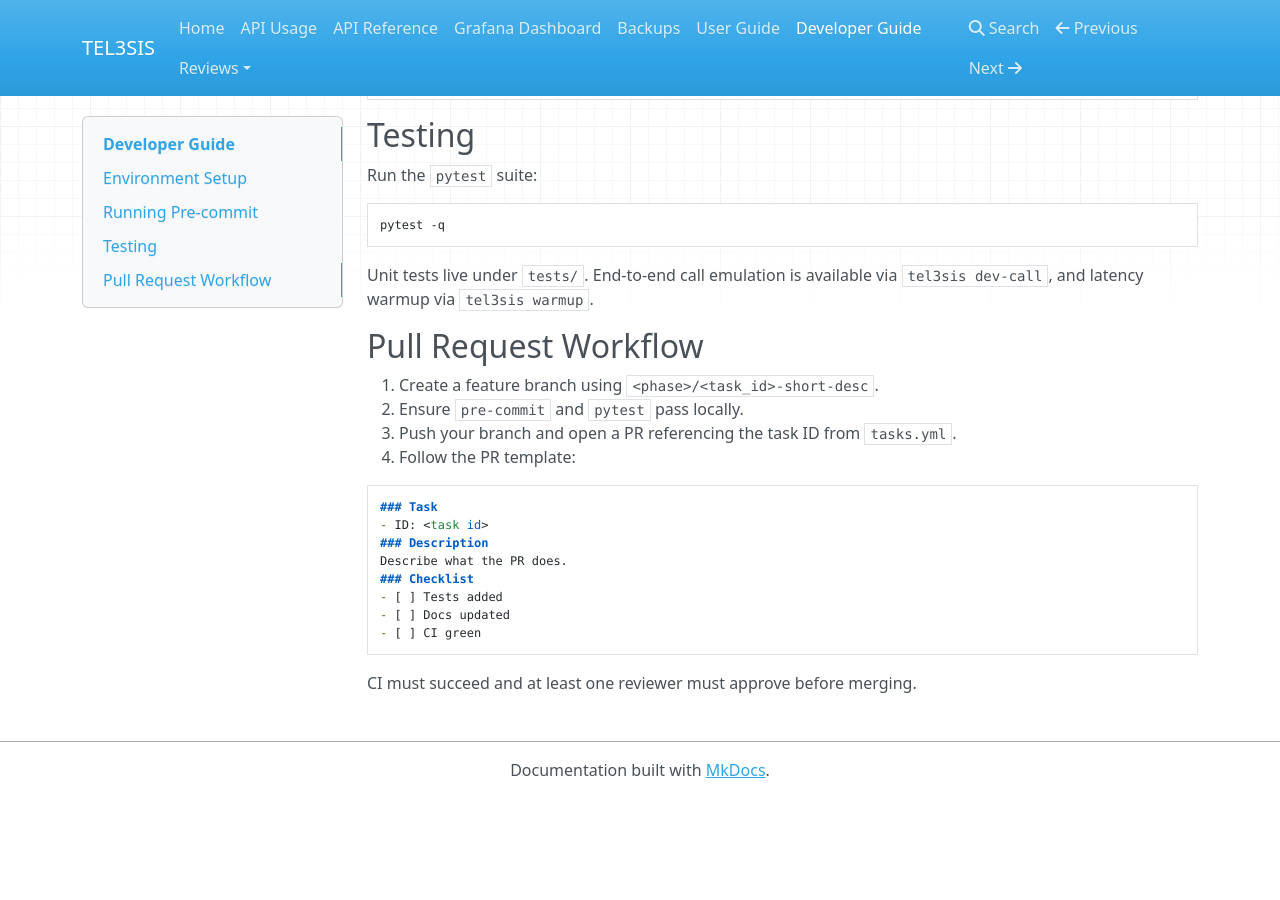
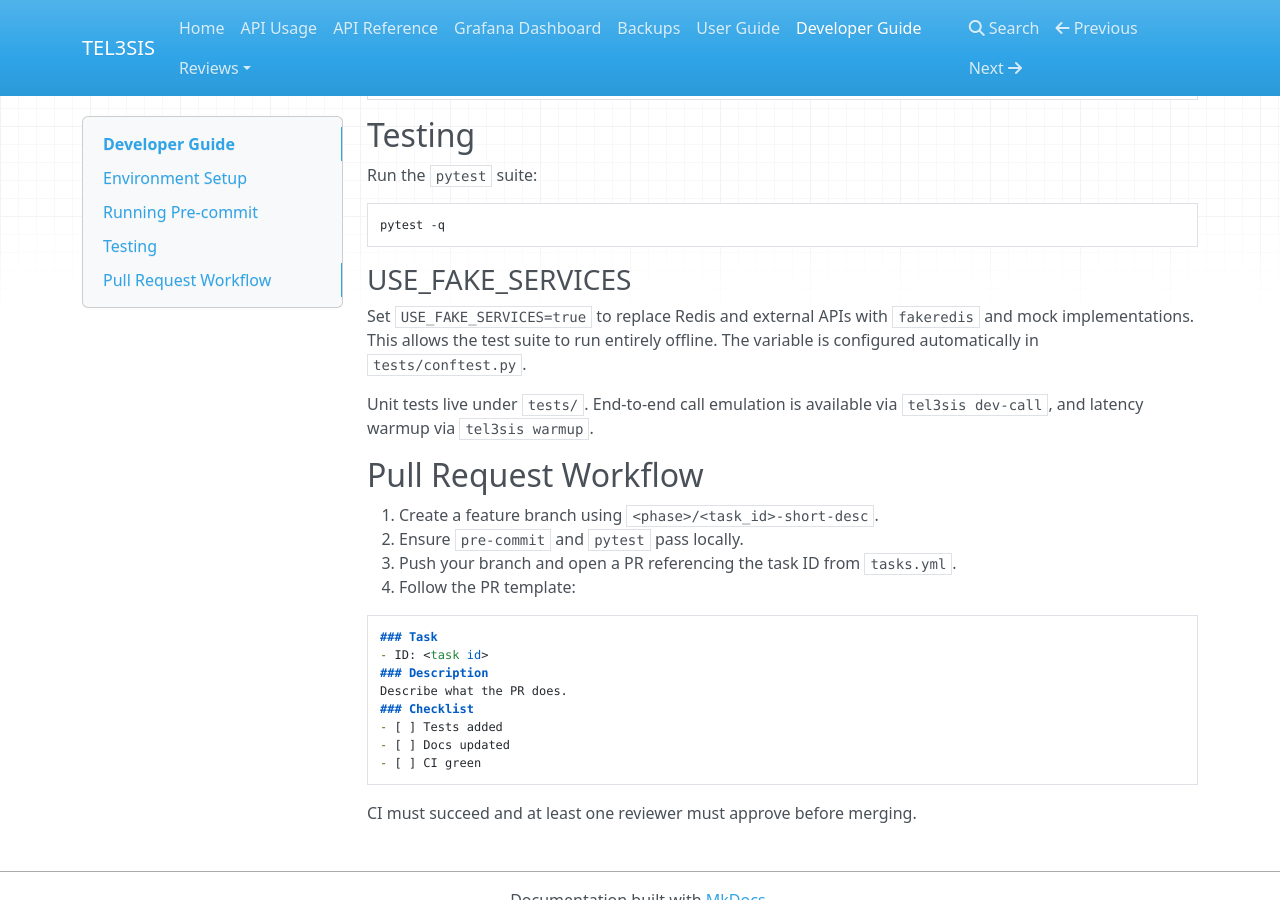
Before and after one commit to adrianwedd/TEL3SIS, an MkDocs documentation site: the page built from docs/development.md, in a window 1280 px wide and 900 px high, scrolled down 839 px. Built offline with MkDocs 1.6.1, drawn with Linux system fonts in a browser that asks for light colours; nearby versions of some CDN libraries; before the commit the page ends 1637 px from its top, so only the background shows below that.

Commit message:
docs(readme): document USE_FAKE_SERVICES

````diff
--- a/docs/development.md
+++ b/docs/development.md
@@ -51,6 +51,13 @@ Run the `pytest` suite:
 pytest -q
 ```
 
+### USE_FAKE_SERVICES
+
+Set `USE_FAKE_SERVICES=true` to replace Redis and external APIs with
+`fakeredis` and mock implementations. This allows the test suite to run
+entirely offline. The variable is configured automatically in
+`tests/conftest.py`.
+
 Unit tests live under `tests/`. End-to-end call emulation is available via `tel3sis dev-call`, and latency warmup via `tel3sis warmup`.
 
 ## Pull Request Workflow
````
Also changed, not shown: README.md (+7 -0 lines).
